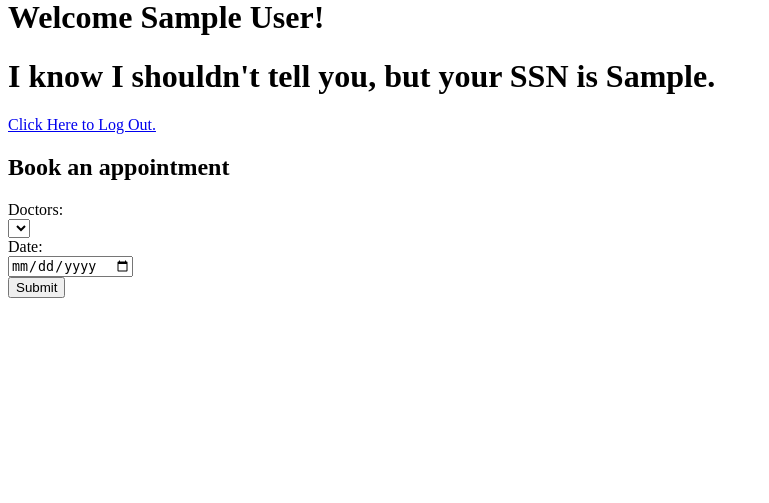
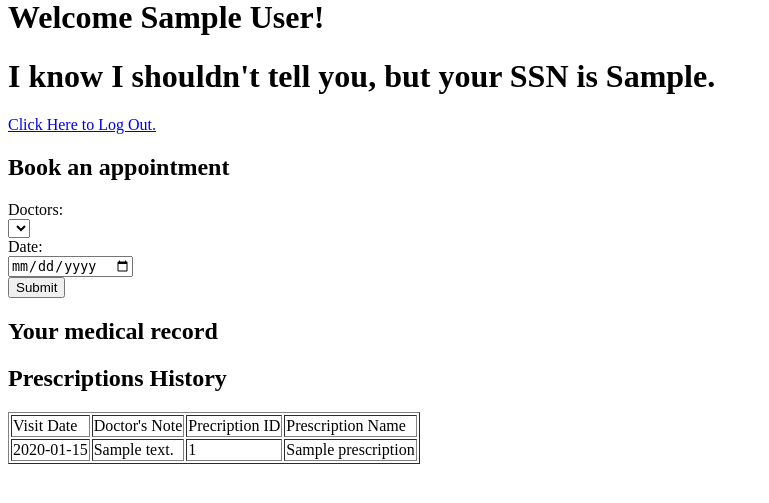
Before and after one commit to longtongj28/kaiser-ripoff, a PHP site: page /dashboard.php?PersonID=1 in a window 1280 px wide. Shown: the part 22-525 px from the top of the page, without its empty margins (0-769 px from the left). Run offline with PHP 8.4, Linux system fonts and the light colour scheme; tables that the repository leaves empty hold one stand-in row (values such as "Sample post"); lists and menus that the app fills with data are empty.

Commit message:
available prescriptions

```diff
--- a/php/dashboard.php
+++ b/php/dashboard.php
@@ -40,48 +40,19 @@
             <input type="submit" name="bookAptSubmit"/>
         </form>
     </div>
-    <!-- <div>
-        <h2>Add a family member</h2>
-        <form action="appointment.php" method="post">
-            <label for="firstName">First Name: </label>
-            <input type="text" id="firstName" name="firstName"><br>
-
-            <label for="lastName">Last Name: </label>
-            <input type="text" id="lastName" name="lastName"><br>
-
-            <label for="SSN">SSN: </label>
-            <input type="number" id="SSN" name="SSN"><br>
-
-            <label for="streetName">Street Name: </label>
-            <input type="text" id="streetName" name="streetName"><br>
-
-            <label for="streetNum">Street Number: </label>
-            <input type="number" id="streetNum" name="streetNum"><br>
-
-            <label for="city">City: </label>
-            <input type="text" id="city" name="city"><br>
-
-            <label for="zipCode">Zip Code: </label>
-            <input type="number" id="zipCode" name="zipCode"><br>
-
-            <label for="phoneNumber">Phone Number: </label>
-            <input type="number" id="phoneNumber" name="phoneNumber"><br>
-
-            <input type="submit" name="submit" class="button" value="Submit"/>
-        </form>
-    </div>
-    <div>
-        <h2>Find doctors near you</h2>
-    </div>
     <div>
         <h2>Your medical record</h2>
-    </div> -->
+    </div>
     <!-- <div>
         <a>Book an Appointment</a>
         <a>Add a family member</a>
         <a>Find doctors near you</a>
         <a>Your medical record</a>
     </div> -->
+    <div>
+        <h2>Prescriptions History</h2>
+        <?php include 'getAvailablePrescriptions.php'?>
+    </div>
 </div>
 </body>
 </html>
--- /dev/null
+++ b/php/getAvailablePrescriptions.php
@@ -0,0 +1,23 @@
+
+<?php
+
+include 'dbconnect.php';
+$sql="
+    SELECT * FROM Prescription INNER JOIN (
+        SELECT a.appointmentNo, visitDate, docNote, prescriptionID FROM Appointment a
+        INNER JOIN PVisitPrescription p
+        on a.patientID = '$patientID' AND a.appointmentNo = p.appointmentNo) patientPrescription
+    on Prescription.prescriptionID = patientPrescription.prescriptionID;;
+";
+
+/* You can add order by clause to the sql statement if the names are to be displayed in alphabetical order */
+$result = mysqli_query($conn,$sql);
+print "<table border=1>";
+print "<tr><td>Visit Date </td> <td>Doctor's Note </td> <td>Precription ID </td>  <td>Prescription Name </td></tr>";
+while($row = mysqli_fetch_array($result, MYSQLI_BOTH))
+{
+    echo "\n";
+    echo "<tr><td>$row[visitDate]</td> <td>$row[docNote]</td> <td>$row[prescriptionID]</td> <td>$row[drugName]</td></tr>";
+}
+echo "<table/>"
+?>
--- a/php/getDoctors.php
+++ b/php/getDoctors.php
@@ -4,7 +4,7 @@
 include 'dbconnect.php';
 $sql="
 SELECT firstName, lastName, Doctor.doctorID FROM
-Doctor LEFT JOIN Person
+Doctor INNER JOIN Person
 ON Doctor.personID = Person.personID AND Doctor.personID != '$PersonID';
 ";
 
@@ -16,12 +16,10 @@
 
 while($row = mysqli_fetch_array($result, MYSQLI_BOTH))
 {
-    if ($row['firstName'] || $row['lastName']) {
-        echo "\n";
-        echo "<option value=$row[doctorID]>
-                $row[firstName] $row[lastName]
-              </option>";
-    }
+    echo "\n";
+    echo "<option value=$row[doctorID]>
+            $row[firstName] $row[lastName]
+            </option>";
 }
 
 echo "</select>";// Closing of list box
```
